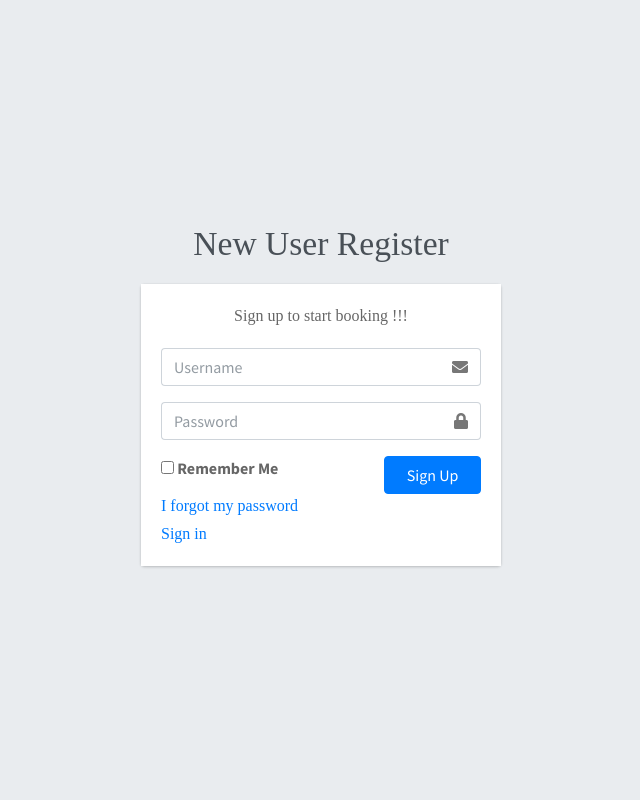
After one commit to prerna-pragati/bookMyEvent, a Django app: page /register/ in a window 1280 px wide. The commit adds this page. Shown: the whole page, without its empty margins (319-959 px from the left). Run offline with Django 3.2, Linux system fonts and the light colour scheme; some libraries are stand-ins or nearby versions.

Commit message:
Few changes 2

```diff
--- a/event_management/urls.py
+++ b/event_management/urls.py
@@ -17,7 +17,7 @@ from django.contrib import admin
 from django.urls import path, include
 from django.contrib.staticfiles.urls import static, staticfiles_urlpatterns
 
-from .views import dashboard, login_page, logut_page
+from .views import dashboard, login_page, logut_page, register_user
 from . import settings
 
 urlpatterns = [
@@ -25,6 +25,7 @@ urlpatterns = [
     path('', dashboard, name='dashboard'),
     path('login/', login_page, name='login'),
     path('logout/', logut_page, name='logout'),
+    path('register/',register_user, name='register'),
     path('events/', include('events.urls')),
     path('ckeditor/', include('ckeditor_uploader.urls')),
 ]
--- a/event_management/views.py
+++ b/event_management/views.py
@@ -1,9 +1,10 @@
+from urllib import response
 from django.shortcuts import render, redirect
 from django.contrib.auth import authenticate, login, logout
 from django.contrib.auth.decorators import login_required
 
 from django.contrib.auth.models import User
-from events.models import EventCategory, Event
+from events.models import EventCategory, Event, UserSystem
 from .forms import LoginForm
 
 @login_required(login_url='login')
@@ -29,6 +30,11 @@ def login_page(request):
         if forms.is_valid():
             username = forms.cleaned_data['username']
             password = forms.cleaned_data['password']
+            response = UserSystem.objects.get(username=username)
+            print(response)
+            if response:
+                # login(request, username)
+                return redirect('dashboard')
             user = authenticate(username=username, password=password)
             if user:
                 login(request, user)
@@ -41,3 +47,33 @@ def login_page(request):
 def logut_page(request):
     logout(request)
     return redirect('login')
+
+def register_user(request):
+    forms = LoginForm()
+    if request.method == 'POST':
+        forms = LoginForm(request.POST)
+        if forms.is_valid():
+            username = forms.cleaned_data['username']
+            password = forms.cleaned_data['password']
+            print("Trying to store")
+            print(username)
+            print(password)
+            obj = UserSystem(username=username, password=password)
+            obj.save()
+            # reg = forms.save()
+            # print(forms.cleaned_data)
+            # Users.objects.create(**forms.cleaned_data)
+            response = UserSystem.objects.get(username=username)
+            print(response)
+            if response:
+                # login(request, username)
+                return redirect('dashboard')
+            else:
+                user = authenticate(username=username, password=password)
+                if user:
+                    login(request, user)
+                    return redirect('dashboard')
+    context = {
+        'form': forms
+    }
+    return render(request, 'register.html', context)
--- a/events/admin.py
+++ b/events/admin.py
@@ -9,6 +9,7 @@ from .models import (
     EventMember,
     EventUserWishList,
     UserCoin,
+    UserSystem,
 )
 
 admin.site.register(EventCategory)
@@ -18,3 +19,4 @@ admin.site.register(Event, MapAdmin)
 admin.site.register(EventMember)
 admin.site.register(EventUserWishList)
 admin.site.register(UserCoin)
+admin.site.register(UserSystem)
--- a/templates/login.html
+++ b/templates/login.html
@@ -4,7 +4,7 @@
 <head>
   <meta charset="utf-8">
   <meta http-equiv="X-UA-Compatible" content="IE=edge">
-  <title>AdminLTE 3 | Log in</title>
+  <title>BookMyEvents | Log in</title>
   <!-- Tell the browser to be responsive to screen width -->
   <meta name="viewport" content="width=device-width, initial-scale=1">
   {% include 'base/header.html' %}
@@ -77,7 +77,7 @@
         <a href="forgot-password.html">I forgot my password</a>
       </p>
       <p class="mb-0">
-        <a href="register.html" class="text-center">Register a new membership</a>
+        <a href="{% url 'register' %}" class="text-center">Register a new membership</a>
       </p>
     </div>
     <!-- /.login-card-body -->
--- /dev/null
+++ b/templates/register.html
@@ -0,0 +1,93 @@
+<!DOCTYPE html>
+<html>
+{% load static %}
+
+<head>
+    <meta charset="utf-8">
+    <meta http-equiv="X-UA-Compatible" content="IE=edge">
+    <title>BookMyEvents | Register New user</title>
+    <!-- Tell the browser to be responsive to screen width -->
+    <meta name="viewport" content="width=device-width, initial-scale=1"> {% include 'base/header.html' %}
+    <!-- Font Awesome -->
+    <!-- Ionicons -->
+    <link rel="stylesheet" href="https://code.ionicframework.com/ionicons/2.0.1/css/ionicons.min.css">
+    <!-- icheck bootstrap -->
+    <link rel="stylesheet" href="../../plugins/icheck-bootstrap/icheck-bootstrap.min.css">
+    <!-- Theme style -->
+    <!-- Google Font: Source Sans Pro -->
+    <link href="https://fonts.googleapis.com/css?family=Source+Sans+Pro:300,400,400i,700" rel="stylesheet">
+</head>
+
+<body class="hold-transition login-page">
+    <div class="login-box">
+        <div class="login-logo">
+            <a href="#"><b>New User </b>Register</a>
+        </div>
+        <!-- /.login-logo -->
+        <div class="card">
+            <div class="card-body login-card-body">
+                <p class="login-box-msg">Sign up to start booking !!!</p>
+
+                <form action="" method="post">
+                    {% csrf_token %}
+                    <div class="input-group mb-3">
+                        {{ form.username }}
+                        <div class="input-group-append">
+                            <div class="input-group-text">
+                                <span class="fas fa-envelope"></span>
+                            </div>
+                        </div>
+                    </div>
+                    <div class="input-group mb-3">
+                        {{ form.password }}
+                        <div class="input-group-append">
+                            <div class="input-group-text">
+                                <span class="fas fa-lock"></span>
+                            </div>
+                        </div>
+                    </div>
+                    <div class="row">
+                        <div class="col-8">
+                            <div class="icheck-primary">
+                                <input type="checkbox" id="remember">
+                                <label for="remember">
+                Remember Me
+              </label>
+                            </div>
+                        </div>
+                        <!-- /.col -->
+                        <div class="col-4">
+                            <button type="submit" class="btn btn-primary btn-block">Sign Up</button>
+                        </div>
+                        <!-- /.col -->
+                    </div>
+                </form>
+
+                <!-- <div class="social-auth-links text-center mb-3">
+        <p>- OR -</p>
+        <a href="#" class="btn btn-block btn-primary">
+          <i class="fab fa-facebook mr-2"></i> Sign in using Facebook
+        </a>
+        <a href="#" class="btn btn-block btn-danger">
+          <i class="fab fa-google-plus mr-2"></i> Sign in using Google+
+        </a>
+      </div> -->
+                <!-- /.social-auth-links -->
+
+                <p class="mb-1">
+                    <a href="forgot-password.html">I forgot my password</a>
+                </p>
+                <p class="mb-0">
+                    <a href="login.html" class="text-center">Sign in</a>
+                </p>
+            </div>
+            <!-- /.login-card-body -->
+        </div>
+    </div>
+    <!-- /.login-box -->
+
+    {% include 'base/js.html' %}
+
+</body>
+
+</html>
```
Also changed, not shown: events/models.py (+9 -0 lines), templates/base/sidebar.html (+16 -16 lines), templates/dashboard.html (+17 -24 lines), db.sqlite3, events/migrations/0006_booking_users.py (added), events/migrations/0007_alter_users_password.py (added), events/migrations/0008_rename_users_usersystem.py (added), static/img/book-my-events-logo.png (added), static/img/logo1.png (added), 3 other files.
